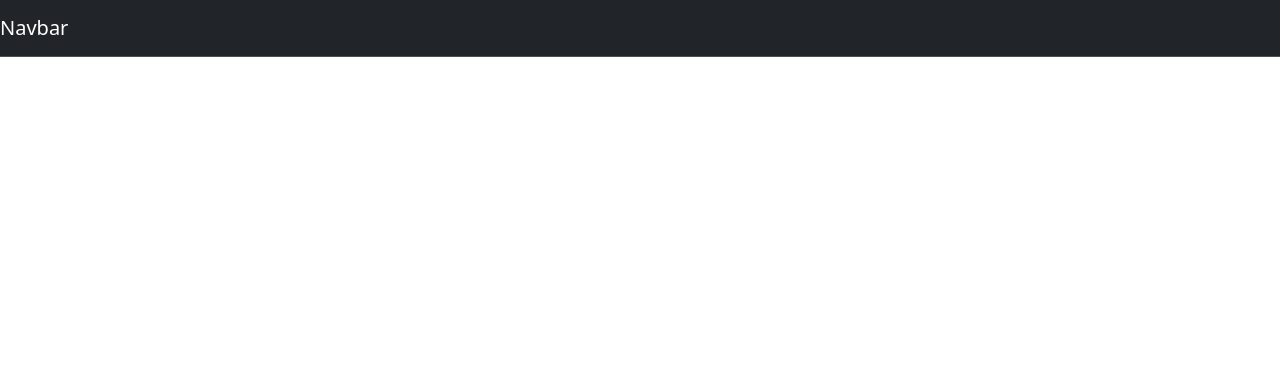
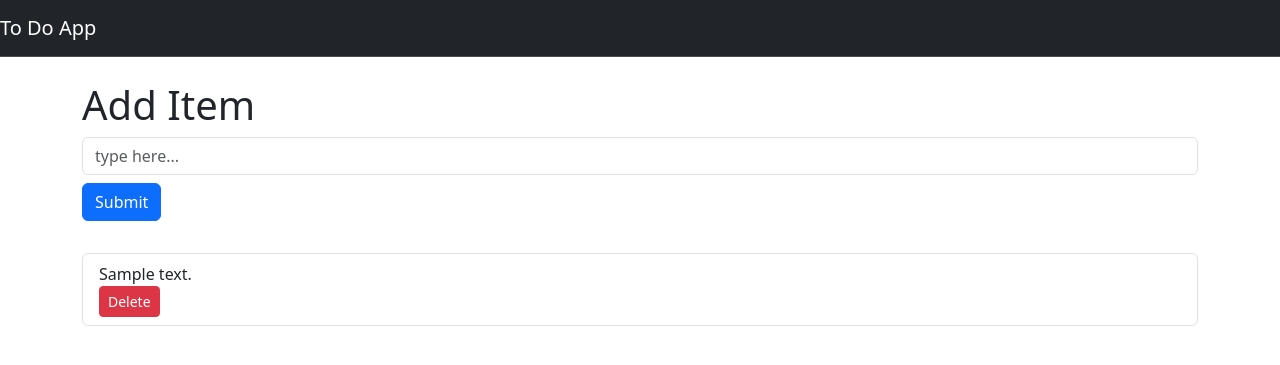
Before and after one commit to Abel-mwirigi/todo_app, a Django app: page / in a window 1280 px wide. Shown: the top 365 px of the page. Run offline with Django 5.2, Linux system fonts and the light colour scheme; tables that the repository leaves empty hold one stand-in row (values such as "Sample post").

Commit message:
final app

```diff
--- /dev/null
+++ b/todo/templates/todo/base.html
@@ -0,0 +1,26 @@
+{% load static %}
+<!DOCTYPE html>
+<html lang="en">
+<head>
+
+    <meta charset="UTF-8">
+    <meta name="viewport" content="width=device-width, initial-scale=1.0">
+    <link href="https://cdn.jsdelivr.net/npm/bootstrap@5.3.2/dist/css/bootstrap.min.css" rel="stylesheet" integrity="sha384-T3c6CoIi6uLrA9TneNEoa7RxnatzjcDSCmG1MXxSR1GAsXEV/Dwwykc2MPK8M2HN" crossorigin="anonymous">
+    <!--<link rel="stylesheet" href="{% static 'assets/mystyle.css' %}">-->
+    <title>TO DO APP</title>
+</head>
+<body>
+    <section class="header"></section>
+
+    <nav class="navbar bg-dark border-bottom border-body" data-bs-theme="dark">
+        <a class="navbar-brand" href="#">To Do App</a>
+    </nav>
+
+    <div class="container">
+        {% block content %}
+        {% endblock %}
+    </div>
+    <script src="https://cdn.jsdelivr.net/npm/bootstrap@5.3.2/dist/js/bootstrap.bundle.min.js" integrity="sha384-C6RzsynM9kWDrMNeT87bh95OGNyZPhcTNXj1NW7RuBCsyN/o0jlpcV8Qyq46cDfL" crossorigin="anonymous"></script>
+
+</body>
+</html>
--- a/todo/templates/todo/index.html
+++ b/todo/templates/todo/index.html
@@ -1,26 +1,29 @@
-{% load static %}
-<!DOCTYPE html>
-<html lang="en">
-<head>
+{% extends "todo/base.html" %}
 
-    <meta charset="UTF-8">
-    <meta name="viewport" content="width=device-width, initial-scale=1.0">
-    <link href="https://cdn.jsdelivr.net/npm/bootstrap@5.3.2/dist/css/bootstrap.min.css" rel="stylesheet" integrity="sha384-T3c6CoIi6uLrA9TneNEoa7RxnatzjcDSCmG1MXxSR1GAsXEV/Dwwykc2MPK8M2HN" crossorigin="anonymous">
-    <!--<link rel="stylesheet" href="{% static 'assets/mystyle.css' %}">-->
-    <title>TO DO APP</title>
-</head>
-<body>
-    <section class="header"></section>
+{% block content %}
+    <div class="row mt-4">
+        <div class="col">
+            <form action="add_todo/" method="post" class="form-inline">
+            <h1>Add Item</h1>
+            <input type="text" name="content" class="form-control mb-2 mr-sm-2"  placeholder="type here...">
+            <button type="submit" class="btn btn-primary mb-2">Submit</button>
+            </form>
+        </div>
+    </div>
+    <div class="row mt-4">
+        <div class="col">
+            <ul class="list-group">
 
-    <nav class="navbar bg-dark border-bottom border-body" data-bs-theme="dark">
-        <a class="navbar-brand" href="#">Navbar</a>
-      </nav>
+                {% for todo_item in todo_items %}
+                <li class="list-group-item">{{ todo_item.text}}
+                    <div class="float-right">
+                        <form action="delete_todo/{{todo_item.id}}/" action="post">
+                        <button type="submit" class="btn btn-sm btn-danger">Delete</button>
+                    </div>
+                </li>
+                {% endfor %}
 
-
-    {% block content %}
-    {% endblock %}
-
-    <script src="https://cdn.jsdelivr.net/npm/bootstrap@5.3.2/dist/js/bootstrap.bundle.min.js" integrity="sha384-C6RzsynM9kWDrMNeT87bh95OGNyZPhcTNXj1NW7RuBCsyN/o0jlpcV8Qyq46cDfL" crossorigin="anonymous"></script>
-
-</body>
-</html>
+              </ul>
+        </div>
+    </div>
+{% endblock %}
--- a/todo/urls.py
+++ b/todo/urls.py
@@ -4,4 +4,6 @@ from . import views
 
 urlpatterns = [
     path('', views.home, name="home"),
+    path('add_todo/', views.add_todo, name="add_todo"),
+    path('delete_todo/<int:todo_id>/', views.delete_todo, name="delete_todo"),
 ]
--- a/todo/views.py
+++ b/todo/views.py
@@ -1,5 +1,24 @@
 from django.shortcuts import render
+from django.views.decorators.csrf import csrf_exempt
+from django.utils import timezone
+from django.http import HttpResponseRedirect
+from todo.models import Todo
+
 
 # Create your views here.
 def home (request):
-    return render(request, 'todo/index.html')
+    todo_items = Todo.objects.all().order_by("-added_date")
+    return render(request, 'todo/index.html', {"todo_items":todo_items})
+
+@csrf_exempt
+def add_todo (request):
+    current_date = timezone.now()
+    content = request.POST["content"]
+    Todo.objects.create(added_date = current_date, text = content)
+    length_of_todos = Todo.objects.all().count()
+    return HttpResponseRedirect("/")
+
+@csrf_exempt
+def delete_todo(request, todo_id):
+    Todo.objects.get(id=todo_id).delete()
+    return HttpResponseRedirect("/")
```
Also changed, not shown: todo/migrations/0001_initial.py (added).
